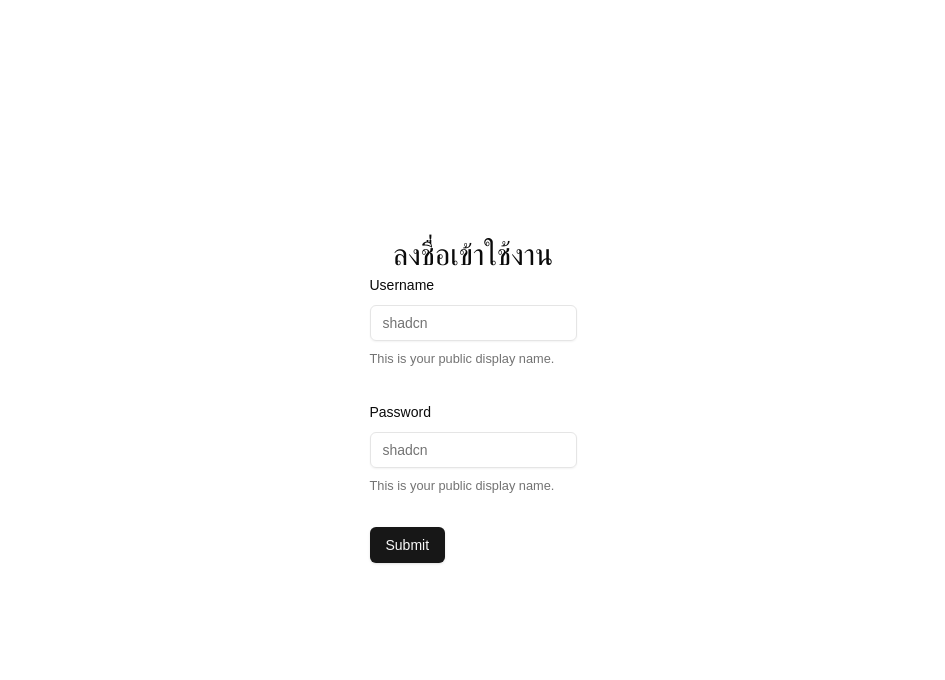
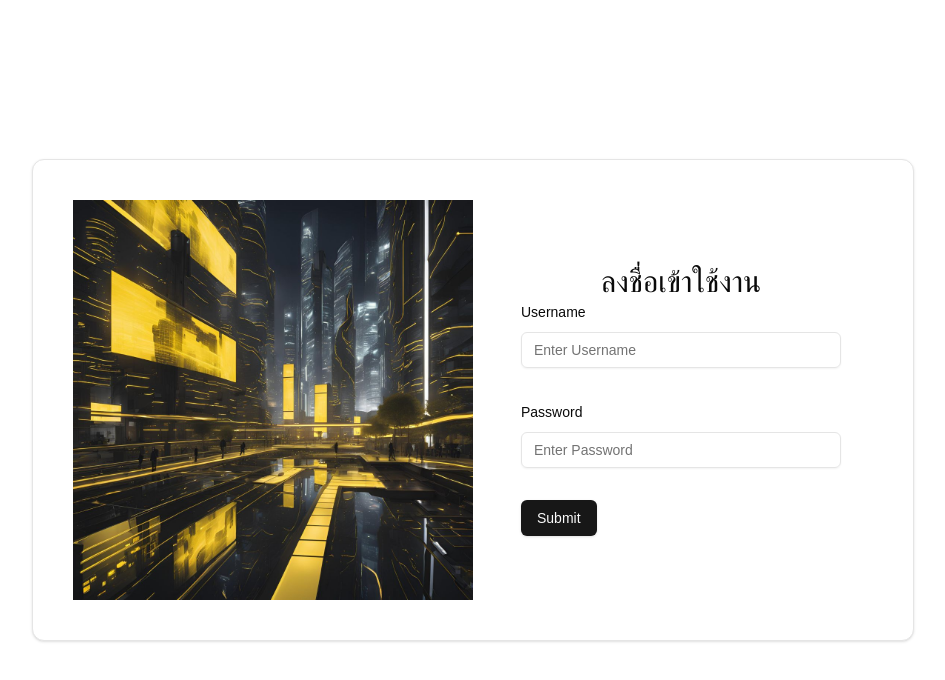
Before and after one commit to PigeonKritsakorn/ntMessage, a Next.js app in the folder ntmessaging/: page /login in a window 1280 px wide. Shown: the top 680 px of the page, without its empty margins (167-1112 px from the left). Built offline with nearby package versions, Linux system fonts and the light colour scheme.

Commit message:
bind api login and update ui

```diff
--- a/ntmessaging/app/login/page.tsx
+++ b/ntmessaging/app/login/page.tsx
@@ -1,9 +1,9 @@
 "use client";
-import React from "react";
+import React, { useState } from "react";
+import axios from "axios";
 import { z } from "zod";
 import { zodResolver } from "@hookform/resolvers/zod";
 import { useForm } from "react-hook-form";
-
 import { Button } from "@/components/ui/button";
 import {
   Form,
@@ -15,13 +15,19 @@
   FormMessage,
 } from "@/components/ui/form";
 import { Input } from "@/components/ui/input";
+import { Card } from "@/components/ui/card";
+import Image from "next/image";
 
 const formSchema = z.object({
   username: z.string().min(2).max(50),
   password: z.string().min(8).max(50),
 });
 
-function page() {
+function Page() {
+  const [email, setEmail] = useState("");
+  const [password, setPassword] = useState("");
+  const [error, setError] = useState<string | null>(null);
+
   const form = useForm<z.infer<typeof formSchema>>({
     resolver: zodResolver(formSchema),
     defaultValues: {
@@ -31,11 +37,25 @@
   });
 
   function onSubmit(values: z.infer<typeof formSchema>) {
+    try {
+      const response = axios.post("http://localhost:4000/user-login", values);
+      console.log("Login successful", response);
+    } catch (error) {
+      setError(error);
+    }
     console.log(values);
   }
 
   return (
     <div className="w-screen h-screen flex flex-col justify-center items-center">
+      <Card className="w-auto h-auto p-10 flex flex-row gap-4">
+        <Image
+          src={"/Loginphoto.jpg"}
+          alt="Login photo"
+          width={400}
+          height={400}
+        />
+        <div className="flex flex-col w-96 justify-center items-center">
           <h1 className="text-3xl">ลงชื่อเข้าใช้งาน</h1>
           <Form {...form}>
             <form onSubmit={form.handleSubmit(onSubmit)} className="space-y-8">
@@ -43,14 +63,14 @@
                 control={form.control}
                 name="username"
                 render={({ field }) => (
-              <FormItem>
+                  <FormItem className="w-80">
                     <FormLabel>Username</FormLabel>
                     <FormControl>
-                  <Input placeholder="shadcn" {...field} />
+                      <Input placeholder="Enter Username" {...field} />
                     </FormControl>
-                <FormDescription>
+                    {/* <FormDescription>
                   This is your public display name.
-                </FormDescription>
+                </FormDescription> */}
                     <FormMessage />
                   </FormItem>
                 )}
@@ -62,11 +82,11 @@
                   <FormItem>
                     <FormLabel>Password</FormLabel>
                     <FormControl>
-                  <Input placeholder="shadcn" {...field} />
+                      <Input placeholder="Enter Password" {...field} />
                     </FormControl>
-                <FormDescription>
+                    {/* <FormDescription>
                   This is your public display name.
-                </FormDescription>
+                </FormDescription> */}
                     <FormMessage />
                   </FormItem>
                 )}
@@ -75,7 +95,9 @@
             </form>
           </Form>
         </div>
+      </Card>
+    </div>
   );
 }
 
-export default page;
+export default Page;
--- /dev/null
+++ b/ntmessaging/components/ui/card.tsx
@@ -0,0 +1,76 @@
+import * as React from "react"
+
+import { cn } from "@/lib/utils"
+
+const Card = React.forwardRef<
+  HTMLDivElement,
+  React.HTMLAttributes<HTMLDivElement>
+>(({ className, ...props }, ref) => (
+  <div
+    ref={ref}
+    className={cn(
+      "rounded-xl border bg-card text-card-foreground shadow",
+      className
+    )}
+    {...props}
+  />
+))
+Card.displayName = "Card"
+
+const CardHeader = React.forwardRef<
+  HTMLDivElement,
+  React.HTMLAttributes<HTMLDivElement>
+>(({ className, ...props }, ref) => (
+  <div
+    ref={ref}
+    className={cn("flex flex-col space-y-1.5 p-6", className)}
+    {...props}
+  />
+))
+CardHeader.displayName = "CardHeader"
+
+const CardTitle = React.forwardRef<
+  HTMLDivElement,
+  React.HTMLAttributes<HTMLDivElement>
+>(({ className, ...props }, ref) => (
+  <div
+    ref={ref}
+    className={cn("font-semibold leading-none tracking-tight", className)}
+    {...props}
+  />
+))
+CardTitle.displayName = "CardTitle"
+
+const CardDescription = React.forwardRef<
+  HTMLDivElement,
+  React.HTMLAttributes<HTMLDivElement>
+>(({ className, ...props }, ref) => (
+  <div
+    ref={ref}
+    className={cn("text-sm text-muted-foreground", className)}
+    {...props}
+  />
+))
+CardDescription.displayName = "CardDescription"
+
+const CardContent = React.forwardRef<
+  HTMLDivElement,
+  React.HTMLAttributes<HTMLDivElement>
+>(({ className, ...props }, ref) => (
+  <div ref={ref} className={cn("p-6 pt-0", className)} {...props} />
+))
+CardContent.displayName = "CardContent"
+
+const CardFooter = React.forwardRef<
+  HTMLDivElement,
+  React.HTMLAttributes<HTMLDivElement>
+>(({ className, ...props }, ref) => (
+  <div
+    ref={ref}
+    className={cn("flex items-center p-6 pt-0", className)}
+    {...props}
+  />
+))
+CardFooter.displayName = "CardFooter"
+
+export { Card, CardHeader, CardFooter, CardTitle, CardDescription, CardContent }
```
Also changed, not shown: ntmessaging/public/Loginphoto.jpg (added). Lines whose indentation alone changed are shown as unchanged.
